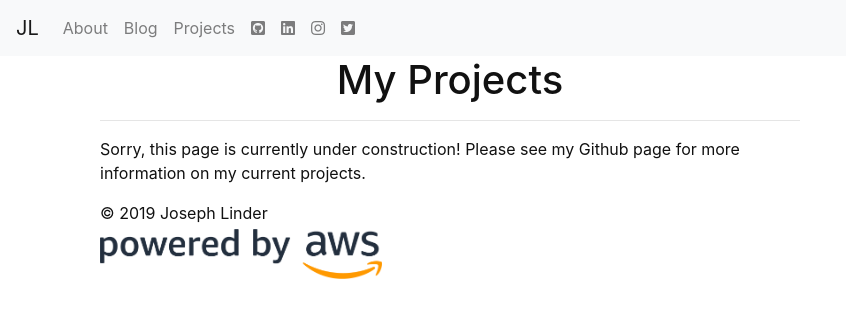
After one commit to jmlinder/jmlinder-blog-elasticbeanstalk-old, a Django app: page /projects in a window 1280 px wide. The commit adds this page. Shown: the top 326 px of the page, without its empty margins (0-846 px from the left). Run offline with Django 3.2, Linux system fonts and the light colour scheme; some libraries are stand-ins or nearby versions.

Commit message:
added navbar icons and environment variables

```diff
--- a/blog/templates/blog/base.html
+++ b/blog/templates/blog/base.html
@@ -19,7 +19,7 @@
   <body>
     {% comment %} Navbar {% endcomment %}
     <nav class="navbar navbar-expand-lg navbar-light bg-light">
-      <a class="navbar-brand" href="/">JL</a>
+      <a class="navbar-brand" href="{% url 'post_list' %}">JL</a>
       <button class="navbar-toggler" type="button" data-toggle="collapse" data-target="#navbarNav" aria-controls="navbarNav" aria-expanded="false" aria-label="Toggle navigation">
         <span class="navbar-toggler-icon"></span>
       </button>
@@ -29,23 +29,23 @@
             <a class="nav-link" href="{% url 'about' %}">About</a>
           </li>
           <li class="nav-item">
-            <a class="nav-link" href="/">Blog</a>
+            <a class="nav-link" href="{% url 'post_list' %}">Blog</a>
           </li>
           <li class="nav-item">
-            <a class="nav-link" href="/">Projects</a>
+            <a class="nav-link" href="{% url 'projects' %}">Projects</a>
           </li>
-          {% comment %} Social Media Links on right side{% endcomment %}
+          {% comment %} Social Media Links on right side {% endcomment %}
           <li class="nav-item">
-            <a class="nav-link" target="_blank" href="https://github.com/jmlinder">Github</a>
+            <a class="nav-link" target="_blank" href="https://github.com/jmlinder"><i class="fab fa-github-square"></i></a>
           </li>
           <li class="nav-item">
-            <a class="nav-link" target="_blank" href="https://www.linkedin.com/in/jmlinder/" >LinkedIn</a>
+            <a class="nav-link" target="_blank" href="https://www.linkedin.com/in/jmlinder/" ><i class="fab fa-linkedin"></i></a>
           </li>
           <li class="nav-item">
-            <a class="nav-link" target="_blank" href="https://www.instagram.com/jmlinder7/" >Instagram</a>
+            <a class="nav-link" target="_blank" href="https://www.instagram.com/jmlinder7/" ><i class="fab fa-instagram"></i></a>
           </li>
           <li class="nav-item justify-content-end">
-            <a class="nav-link" target="_blank" href="https://twitter.com/jmlinder/" >Twitter</a>
+            <a class="nav-link" target="_blank" href="https://twitter.com/jmlinder/" ><i class="fab fa-twitter-square"></i></a>
           </li>
         </ul>
       </div>
--- /dev/null
+++ b/blog/templates/blog/projects.html
@@ -0,0 +1,11 @@
+{% extends 'blog/base.html' %}
+{% block content %}
+{% load static %}
+    <div class="container">
+        <h1 class="text-center">My Projects</h1>
+        <hr>
+        <p>
+            Sorry, this page is currently under construction! Please see my Github page for more information on my current projects.
+        </p>
+    </div>
+{% endblock %}
--- a/blog/urls.py
+++ b/blog/urls.py
@@ -10,4 +10,5 @@ urlpatterns = [
     path('post/<pk>/publish/', views.post_publish, name='post_publish'),
     path('post/<pk>/remove/', views.post_remove, name='post_remove'),
     path('about', views.about, name='about'),
+    path('projects', views.projects, name='projects'),
 ]
--- a/blog/views.py
+++ b/blog/views.py
@@ -6,12 +6,17 @@ from django.contrib.auth.decorators import login_required
 from django.contrib.auth import logout
 
 
-# Shows a list of all the posts
+# Shows the About Me page
 def about(request):
     return render(request, 'blog/about.html')
 
 
-# Shows a list of all the posts
+# Shows the Projects page
+def projects(request):
+    return render(request, 'blog/projects.html')
+
+
+# Shows the Main Page
 def post_list(request):
     posts = Post.objects.filter(
         published_date__lte=timezone.now()).order_by('published_date')
```
Also changed, not shown: jmlinder_blog/settings.py (+4 -4 lines), static/blog/img/GitHub-Mark-32px.png (added).
